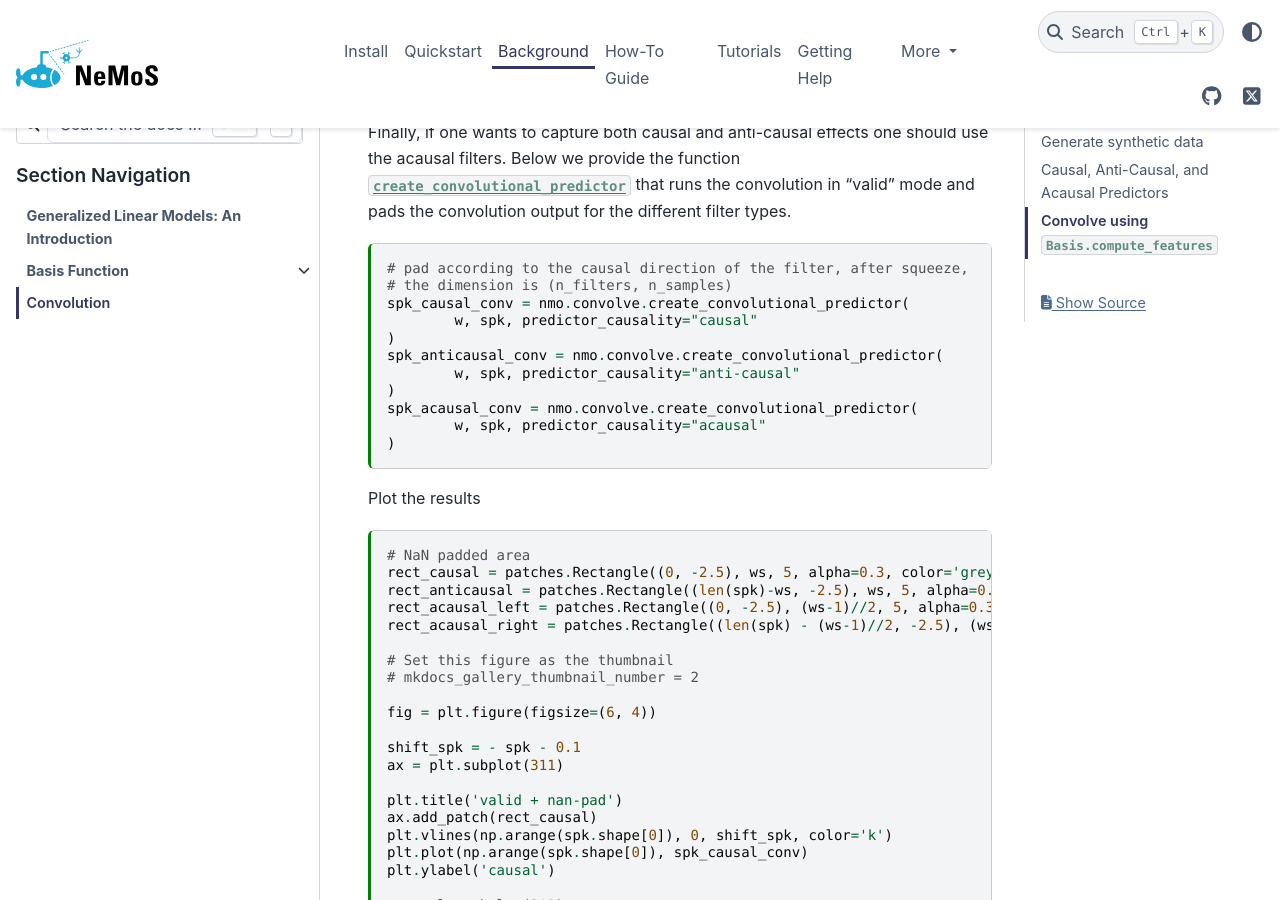
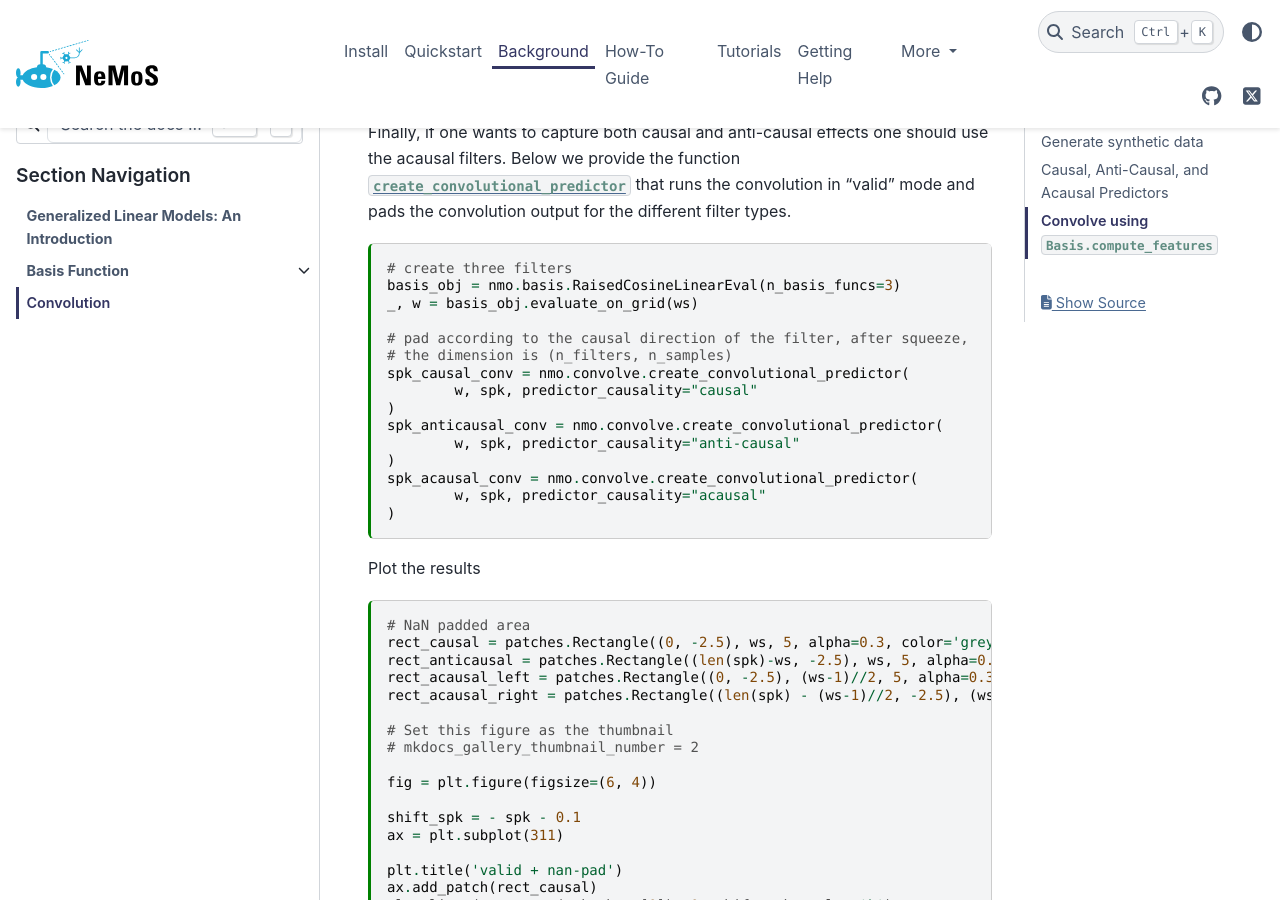
Before and after one commit to flatironinstitute/nemos, a Sphinx documentation site: the page built from docs/background/plot_03_1D_convolution.md, in a window 1280 px wide and 900 px high, scrolled down 1458 px. Built offline with Sphinx 7.4.7 and the PyData theme 0.15.4, drawn with Linux system fonts in a browser that asks for light colours.

Commit message:
fix docs

````diff
--- a/docs/background/plot_03_1D_convolution.md
+++ b/docs/background/plot_03_1D_convolution.md
@@ -94,6 +94,10 @@
 for the different filter types.
 
 ```{code-cell} ipython3
+# create three filters
+basis_obj = nmo.basis.RaisedCosineLinearEval(n_basis_funcs=3)
+_, w = basis_obj.evaluate_on_grid(ws)
+
 # pad according to the causal direction of the filter, after squeeze,
 # the dimension is (n_filters, n_samples)
 spk_causal_conv = nmo.convolve.create_convolutional_predictor(
````
